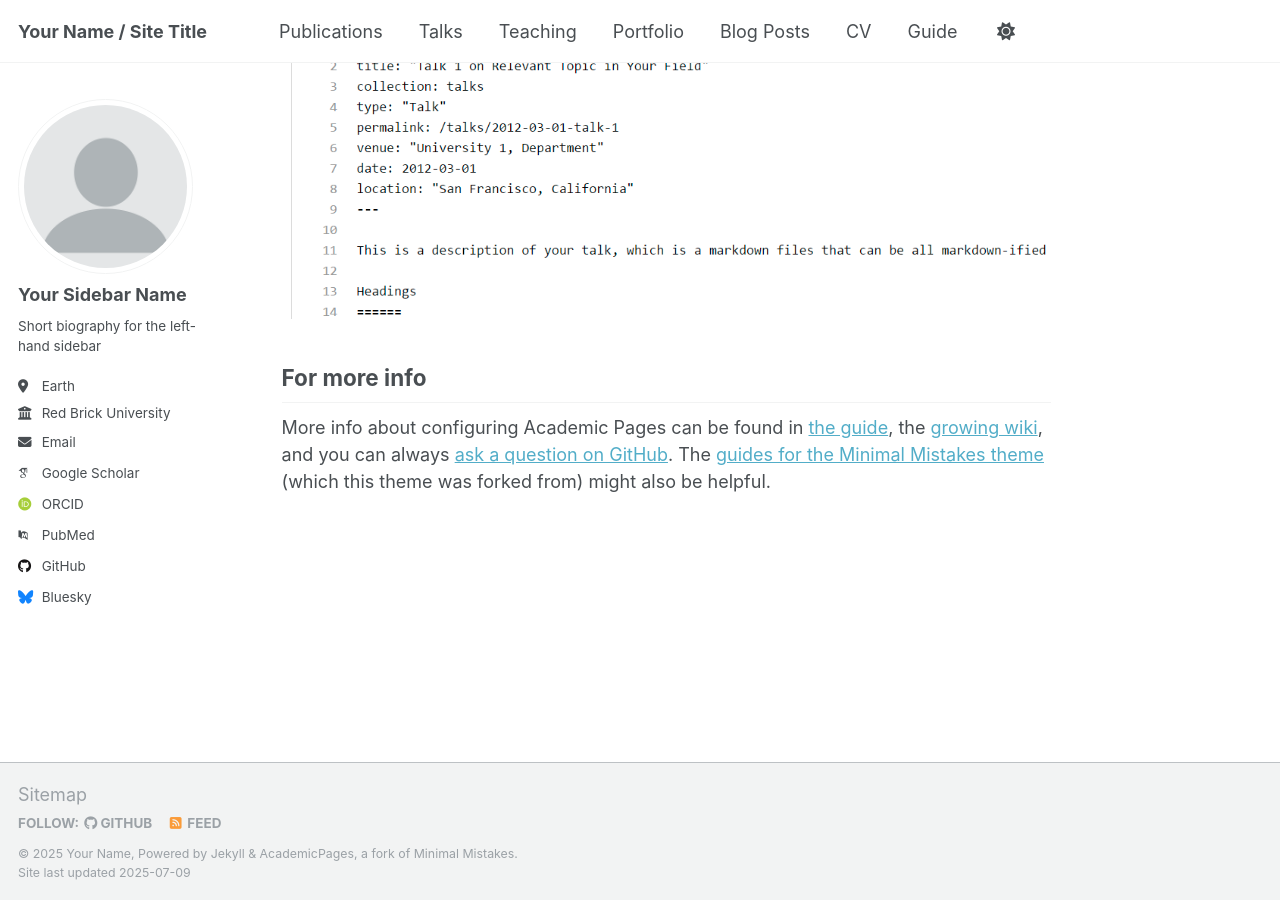
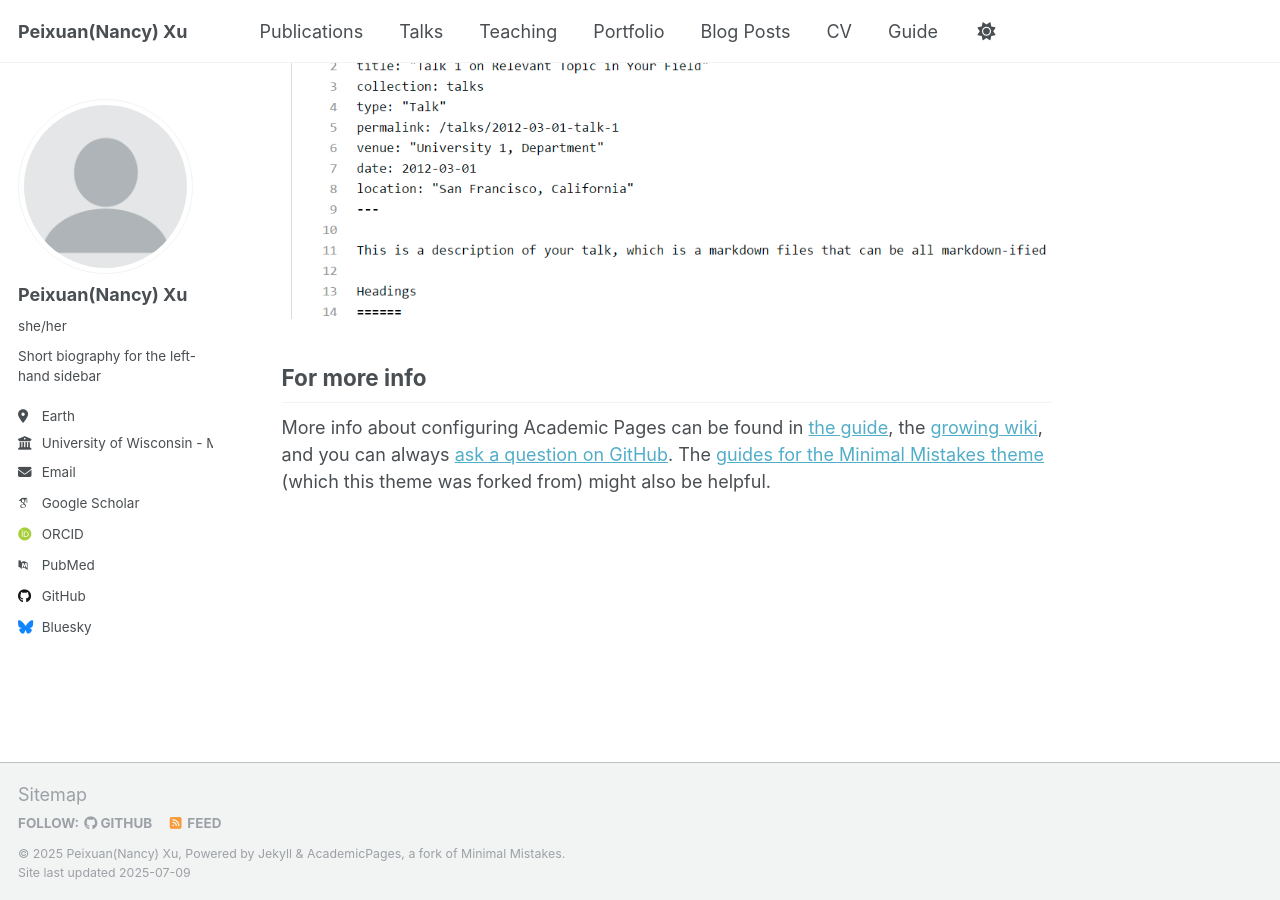
Before and after one commit to pxx88/pxx88.github.io, a Jekyll site: the page built from _pages/about.md, in a window 1280 px wide and 900 px high, scrolled down 2636 px. Built offline with Jekyll 4.4.1, drawn with Linux system fonts in a browser that asks for light colours; some web fonts are replaced.

Commit message:
Update _config.yml

```diff
--- a/_config.yml
+++ b/_config.yml
@@ -9,9 +9,9 @@
 # Basic Site Settings
 locale                   : "en-US"
 site_theme               : "default"
-title                    : "Your Name / Site Title"
+title                    : "Peixuan(Nancy) Xu"
 title_separator          : "-"
-name                     : &name "Your Name"
+name                     : &name "Peixuan(Nancy) Xu"
 description              : &description "personal description"
 url                      : https://academicpages.github.io # the base hostname & protocol for your site e.g. "https://[your GitHub username].github.io" or if you already have some other page hosted on Github then use "https://[your GitHub username].github.io/[Your Repo Name]"
 baseurl                  : "" # the subpath of your site, e.g. "/blog"
@@ -23,11 +23,11 @@ repository               : "academicpages/academicpages.github.io"
 author:
   # Biographic information
   avatar           : "profile.png"
-  name             : "Your Sidebar Name"
-  pronouns         : # example: "she/her"
+  name             : "Peixuan(Nancy) Xu"
+  pronouns         : "she/her"
   bio              : "Short biography for the left-hand sidebar"
   location         : "Earth"
-  employer         : "Red Brick University"
+  employer         : "University of Wisconsin - Madison"
   uri              : # URL
   email            : "none@example.org"
 
```
